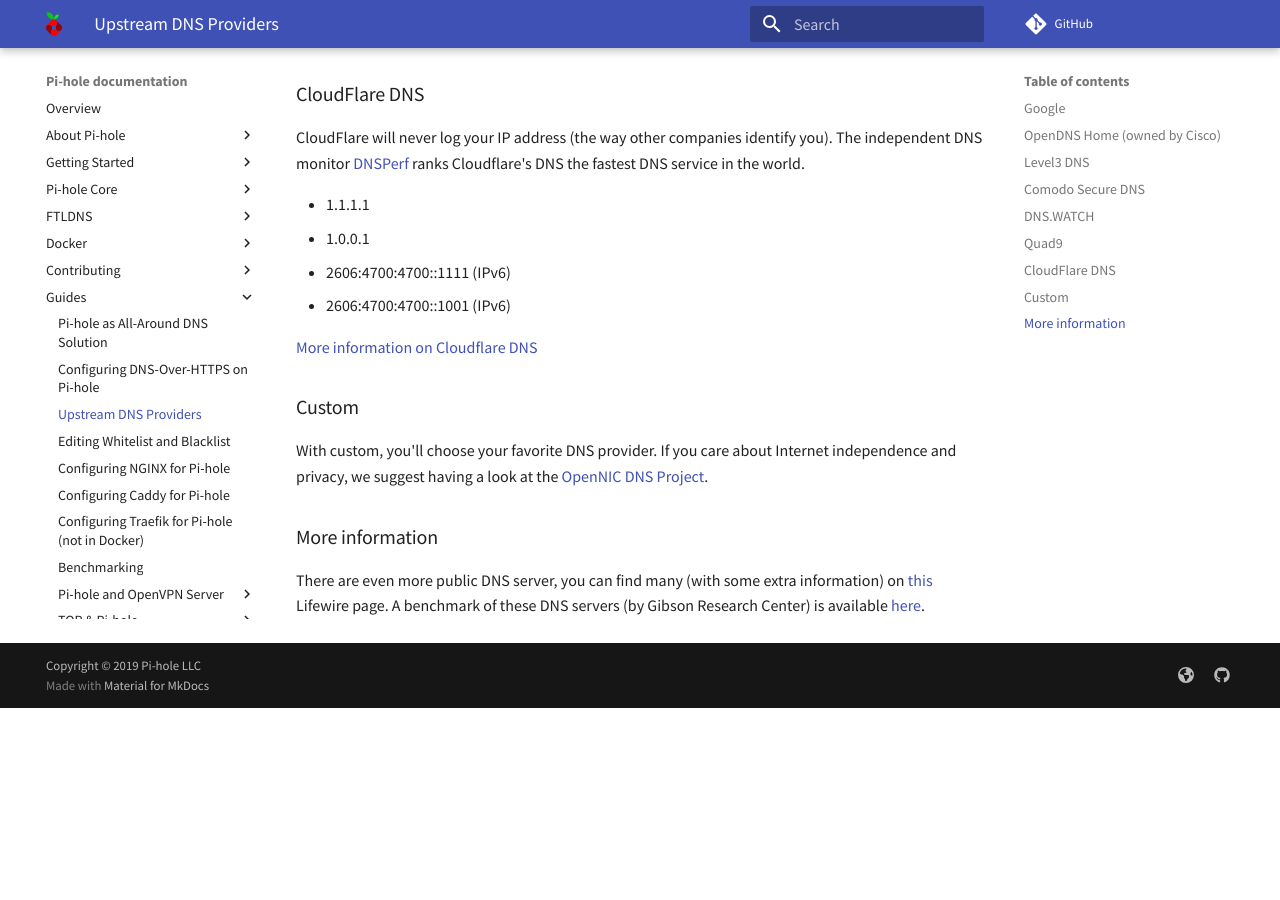
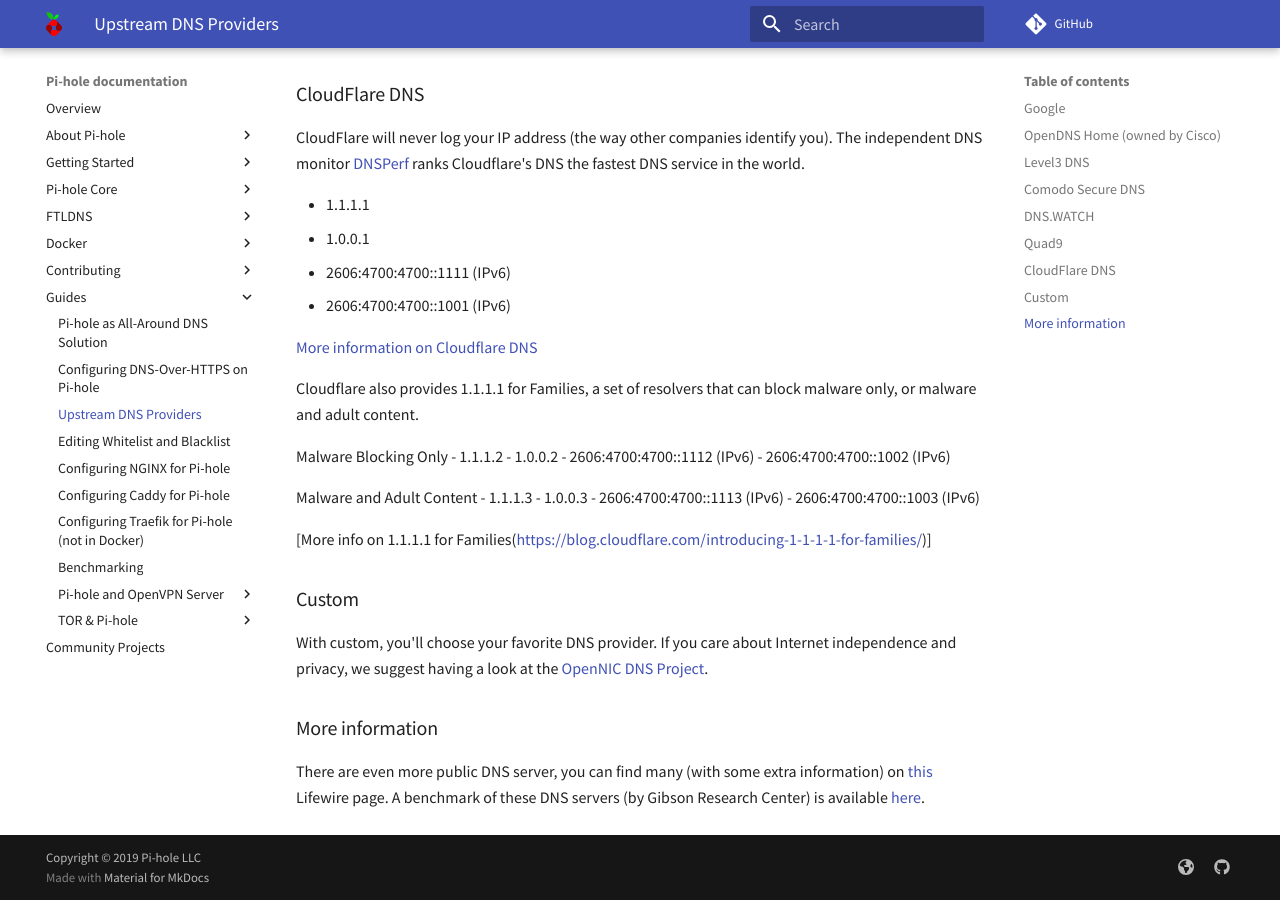
Before and after one commit to pi-hole/docs, an MkDocs documentation site: the page built from docs/guides/upstream-dns-providers.md, in a window 1280 px wide and 900 px high, scrolled down 2327 px. Built offline with MkDocs 1.6.1 and Material for MkDocs 9.7.7, drawn with Linux system fonts in a browser that asks for light colours; comment, search, counter and statistics services are not loaded; before the commit the page ends 3035 px from its top, so only the background shows below that.

Commit message:
Add information on 1.1.1.1 for Families
Added info on 1.1.1.1 for Families, including a blog link to explain the service.

```diff
--- a/docs/guides/upstream-dns-providers.md
+++ b/docs/guides/upstream-dns-providers.md
@@ -91,6 +91,22 @@
 
 [More information on Cloudflare DNS](https://cloudflare-dns.com/dns/#explanation)
 
+Cloudflare also provides 1.1.1.1 for Families, a set of resolvers that can block malware only, or malware and adult content.
+
+Malware Blocking Only
+- 1.1.1.2
+- 1.0.0.2
+- 2606:4700:4700::1112 (IPv6)
+- 2606:4700:4700::1002 (IPv6)
+
+Malware and Adult Content
+- 1.1.1.3
+- 1.0.0.3
+- 2606:4700:4700::1113 (IPv6)
+- 2606:4700:4700::1003 (IPv6)
+
+[More info on 1.1.1.1 for Families(https://blog.cloudflare.com/introducing-1-1-1-1-for-families/)]
+
 ### Custom
 
 With custom, you'll choose your favorite DNS provider. If you care about Internet independence and privacy, we suggest having a look at the [OpenNIC DNS Project](https://servers.opennic.org/).
```
